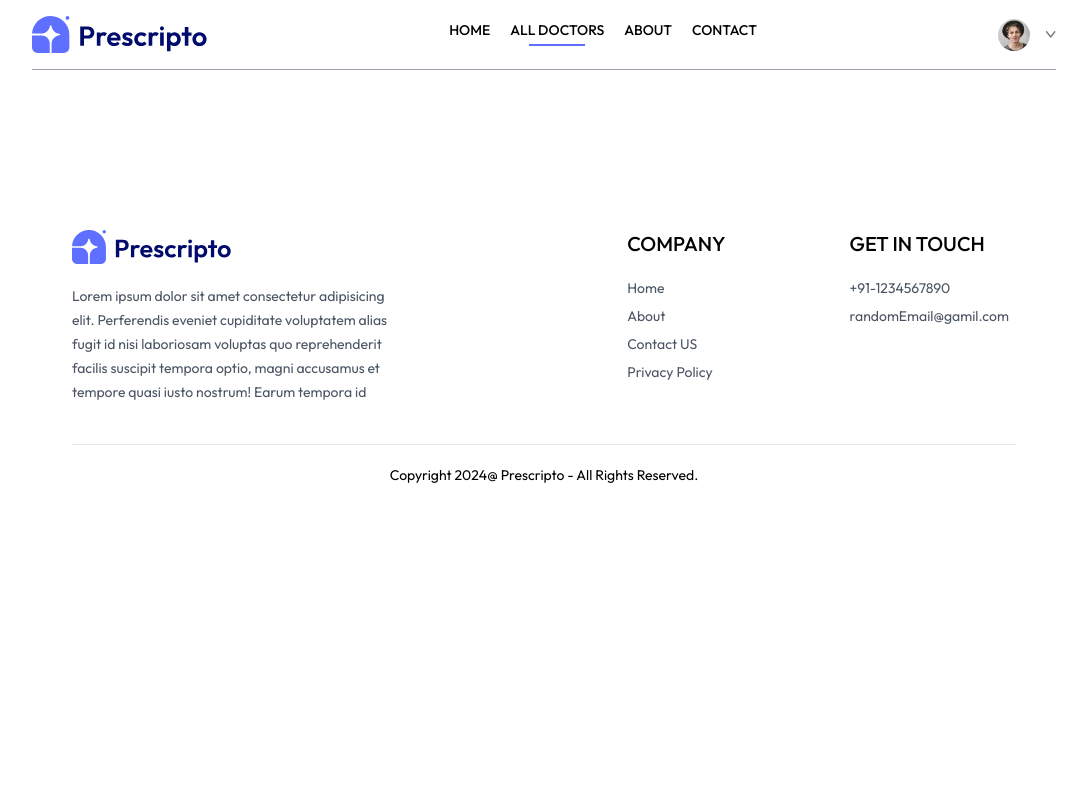
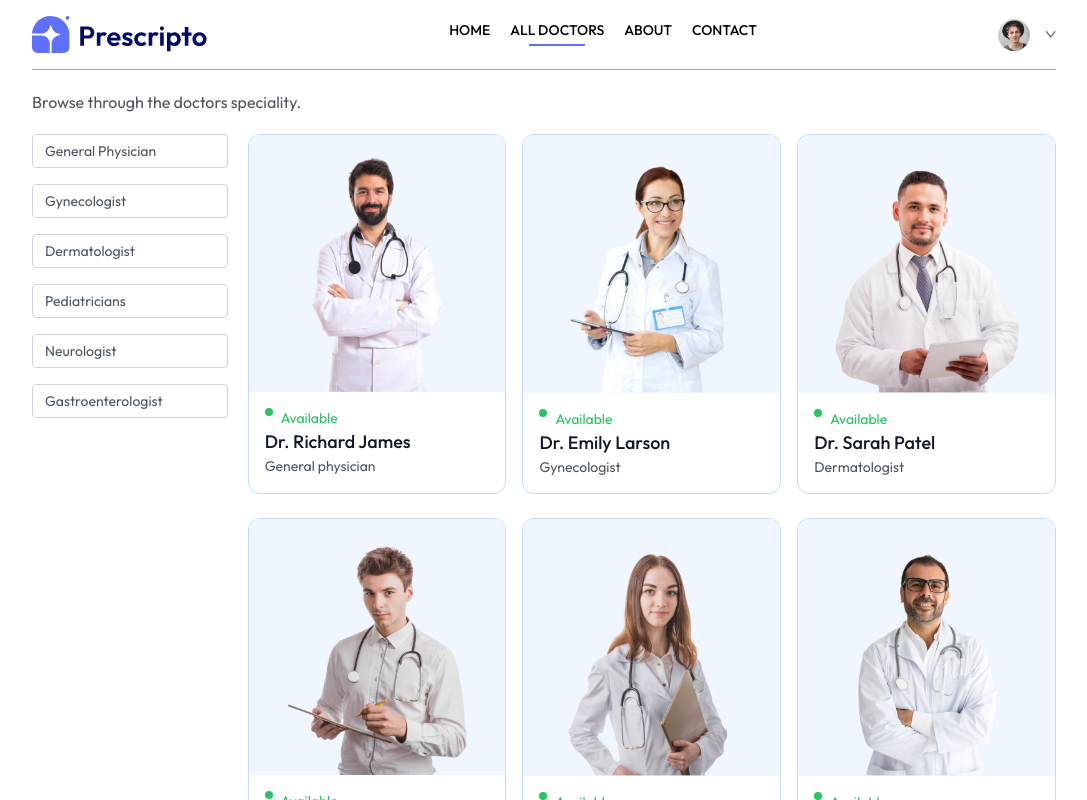
Before and after one commit to mishrabhi/HealthSpot, a React (Vite) app: page /doctors in a window 1280 px wide. Shown: the top 800 px of the page, without its empty margins (96-1183 px from the left). Built offline with nearby package versions, Linux system fonts and the light colour scheme.

Commit message:
added all doctors page with speciality filter

```diff
--- a/src/components/Navbar.jsx
+++ b/src/components/Navbar.jsx
@@ -9,7 +9,12 @@
   const [token, setToken] = useState(true); //true => user is logged in
   return (
     <div className="flex item-center justify-between text-sm py-4 mb-5 border-b border-b-gray-400 ">
-      <img className="w-44 cursor-pointer" src={assets.logo} alt="" />
+      <img
+        onClick={() => navigate("/")}
+        className="w-44 cursor-pointer"
+        src={assets.logo}
+        alt=""
+      />
       <ul className="hidden md:flex items-start gap-5 font-medium">
         <NavLink to="/">
           <li className="py-1">HOME</li>
--- a/src/pages/Doctors.jsx
+++ b/src/pages/Doctors.jsx
@@ -1,7 +1,133 @@
-import React from "react";
+import React, { useContext, useEffect, useState } from "react";
+import { useNavigate, useParams } from "react-router-dom";
+import { AppContext } from "../context/AppContext";
 
 const Doctors = () => {
-  return <div></div>;
+  const { speciality } = useParams();
+
+  const [filterDoc, setFilterDoc] = useState([]);
+  const navigate = useNavigate();
+
+  const { doctors } = useContext(AppContext);
+
+  //filter doctors by their speciality
+  const applyFilter = () => {
+    if (speciality) {
+      setFilterDoc(doctors.filter((doc) => doc.speciality === speciality));
+    } else {
+      setFilterDoc(doctors);
+    }
+  };
+
+  //useEffect for the state change => doctors or speciality
+  useEffect(() => {
+    applyFilter();
+  }, [doctors, speciality]);
+
+  return (
+    <div>
+      <p className="text-gray-600">Browse through the doctors speciality.</p>
+      <div className="flex flex-col sm:flex-row items-start gap-5 mt-5">
+        <div className="flex flex-col gap-4 text-sm text-gray-600">
+          <p
+            onClick={() =>
+              speciality === "General physician"
+                ? navigate("/doctors")
+                : navigate("/doctors/General physician")
+            }
+            className={`w-[94vw] sm:w-auto pl-3 py-1.5 pr-16 border border-gray-300 rounded transition-all cursor-pointer ${
+              speciality === "General physician"
+                ? "bg-indigo-100 text-black"
+                : ""
+            }`}
+          >
+            General Physician
+          </p>
+          <p
+            onClick={() =>
+              speciality === "Gynecologist"
+                ? navigate("/doctors")
+                : navigate("/doctors/Gynecologist")
+            }
+            className={`w-[94vw] sm:w-auto pl-3 py-1.5 pr-16 border border-gray-300 rounded transition-all cursor-pointer ${
+              speciality === "Gynecologist" ? "bg-indigo-100 text-black" : ""
+            }`}
+          >
+            Gynecologist
+          </p>
+          <p
+            onClick={() =>
+              speciality === "Dermatologist"
+                ? navigate("/doctors")
+                : navigate("/doctors/Dermatologist")
+            }
+            className={`w-[94vw] sm:w-auto pl-3 py-1.5 pr-16 border border-gray-300 rounded transition-all cursor-pointer ${
+              speciality === "Dermatologist" ? "bg-indigo-100 text-black" : ""
+            }`}
+          >
+            Dermatologist
+          </p>
+          <p
+            onClick={() =>
+              speciality === "Pediatricians"
+                ? navigate("/doctors")
+                : navigate("/doctors/Pediatricians")
+            }
+            className={`w-[94vw] sm:w-auto pl-3 py-1.5 pr-16 border border-gray-300 rounded transition-all cursor-pointer ${
+              speciality === "Pediatricians" ? "bg-indigo-100 text-black" : ""
+            }`}
+          >
+            Pediatricians
+          </p>
+          <p
+            onClick={() =>
+              speciality === "Neurologist"
+                ? navigate("/doctors")
+                : navigate("/doctors/Neurologist")
+            }
+            className={`w-[94vw] sm:w-auto pl-3 py-1.5 pr-16 border border-gray-300 rounded transition-all cursor-pointer ${
+              speciality === " Neurologist" ? "bg-indigo-100 text-black" : ""
+            }`}
+          >
+            Neurologist
+          </p>
+          <p
+            onClick={() =>
+              speciality === "Gastroenterologist"
+                ? navigate("/doctors")
+                : navigate("/doctors/Gastroenterologist")
+            }
+            className={`w-[94vw] sm:w-auto pl-3 py-1.5 pr-16 border border-gray-300 rounded transition-all cursor-pointer ${
+              speciality === "Gastroenterologist"
+                ? "bg-indigo-100 text-black"
+                : ""
+            }`}
+          >
+            Gastroenterologist
+          </p>
+        </div>
+        <div className="w-full grid grid-cols-auto gap-4 gap-y-6">
+          {filterDoc.map((item, index) => (
+            <div
+              onClick={() => navigate(`/appointment/${item._id}`)}
+              className="border border-blue-200 rounded-xl overflow-hidden cursor-pointer hover:translate-y-[-10px] transition-all duration-500"
+              key={index}
+            >
+              <img className="bg-blue-50" src={item.image} alt="" />
+              <div className="p-4">
+                <div className="flex item-center gap-2 text-sm text-center text-green-500">
+                  <p className="w-2 h-2 bg-green-500 rounded-full"></p>
+                  <p>Available</p>
+                </div>
+                <p className="text-gray-900 text-lg font-medium">{item.name}</p>
+                <p className="text-gray-600 text-sm">{item.speciality}</p>
+              </div>
+            </div>
+          ))}
+        </div>
+      </div>
+    </div>
+  );
 };
 
 export default Doctors;
```
